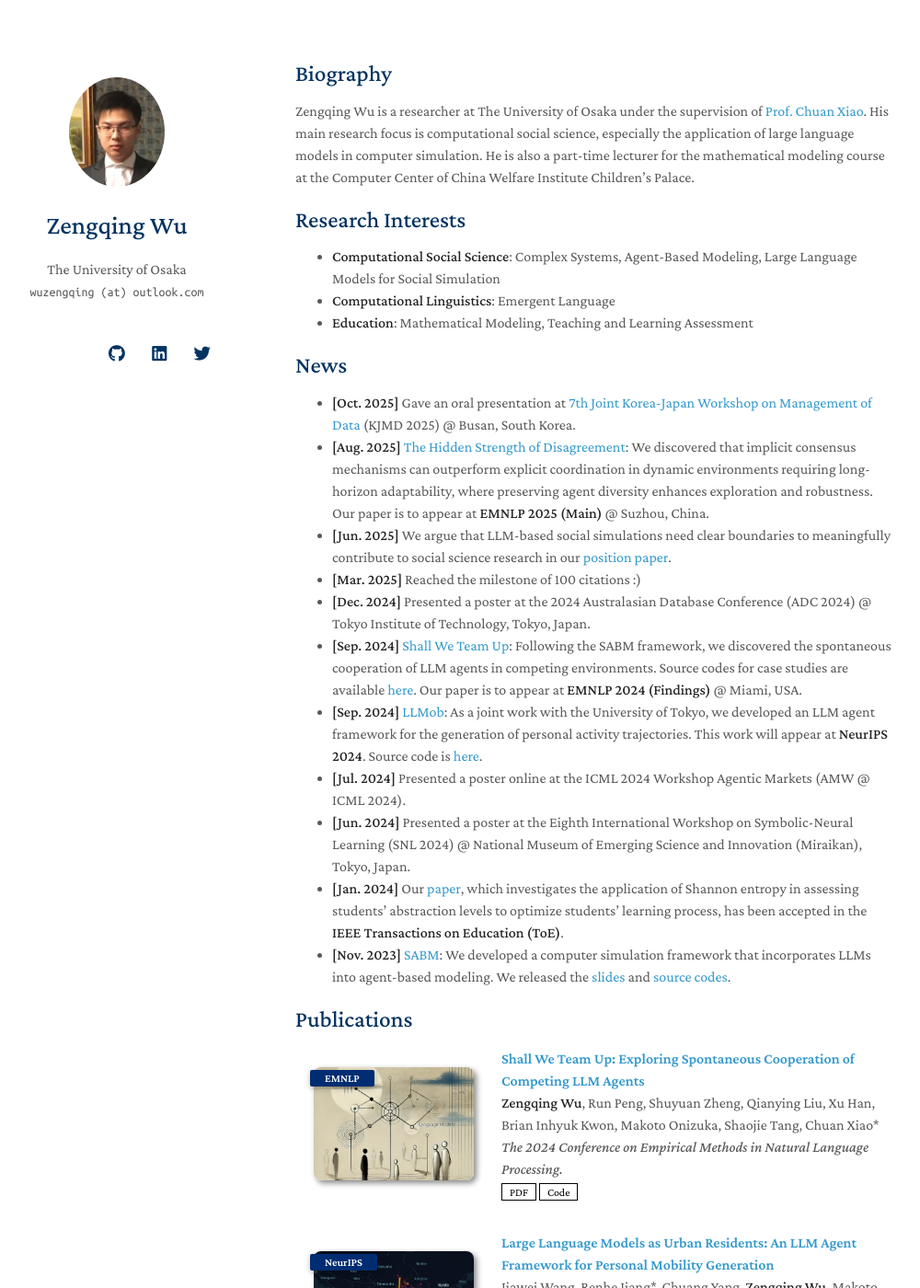
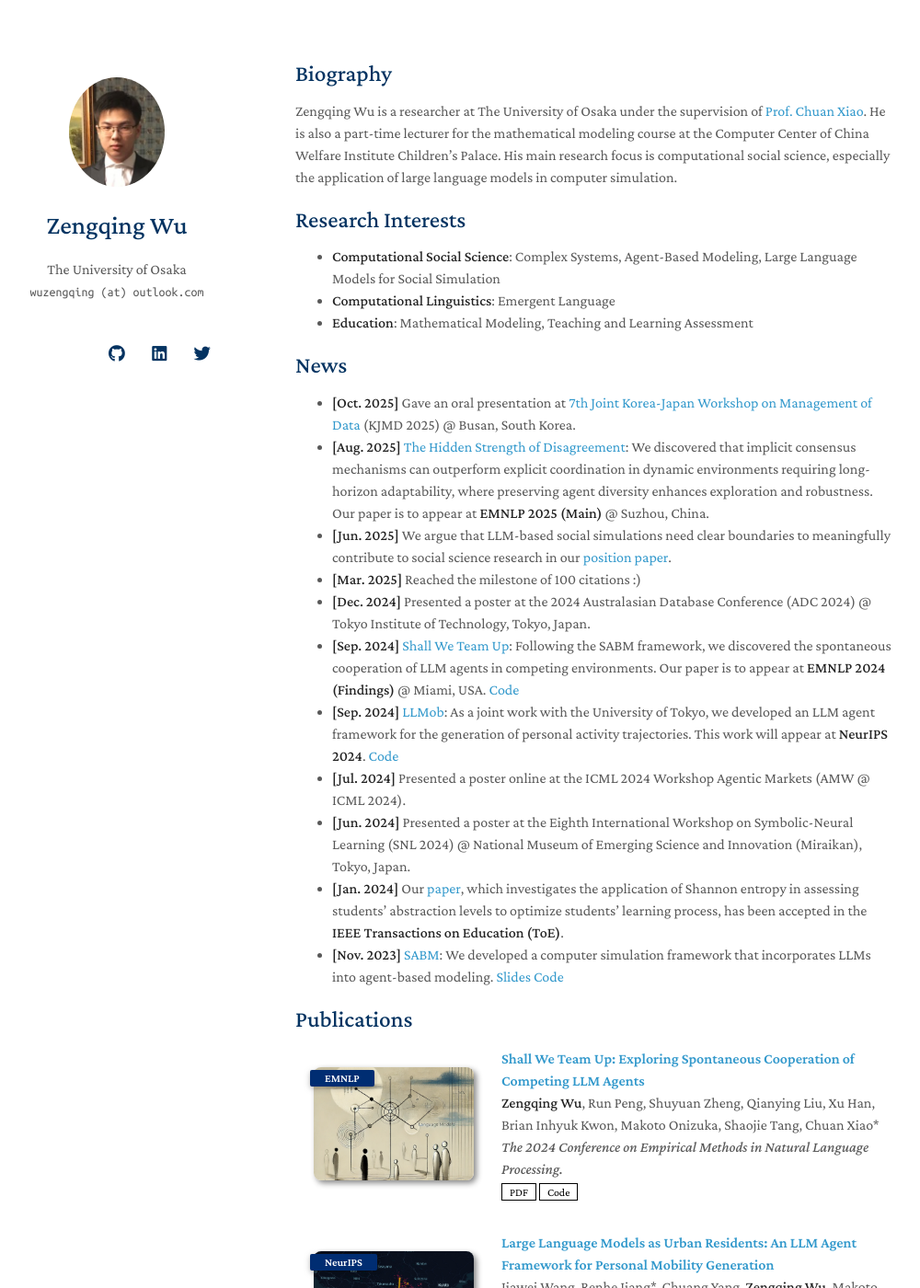
Before and after one commit to wuzengqing001225/wuzengqing001225.github.io, a Jekyll site: the page built from index.md, in a window 1280 px wide and 1400 px high. Shown: the whole window at 92% size, without its empty margins (149-1149 px from the left). Built offline with Jekyll 4.4.1, drawn with Linux system fonts in a browser that asks for light colours; nearby versions of some CDN libraries; a style sheet for code colours, icons or effects is not loaded; our own code applies the rules of GitHub Pages for plain Markdown files.

Commit message:
Update index.md

```diff
--- a/index.md
+++ b/index.md
@@ -4,7 +4,7 @@ layout: homepage
 
 ## Biography
 
-Zengqing Wu is a researcher at The University of Osaka under the supervision of [Prof. Chuan Xiao](https://sites.google.com/site/chuanxiao1983/home). His main research focus is computational social science, especially the application of large language models in computer simulation. He is also a part-time lecturer for the mathematical modeling course at the Computer Center of China Welfare Institute Children's Palace.
+Zengqing Wu is a researcher at The University of Osaka under the supervision of [Prof. Chuan Xiao](https://sites.google.com/site/chuanxiao1983/home). He is also a part-time lecturer for the mathematical modeling course at the Computer Center of China Welfare Institute Children's Palace. His main research focus is computational social science, especially the application of large language models in computer simulation.
 
 <!-- [[Japanese Page](./jp.md)] [[Chinese Page](./cn.md)] -->
 
@@ -21,12 +21,12 @@ Zengqing Wu is a researcher at The University of Osaka under the supervision of
 - **[Jun. 2025]** We argue that LLM-based social simulations need clear boundaries to meaningfully contribute to social science research in our [position paper](https://arxiv.org/abs/2506.19806).
 - **[Mar. 2025]** Reached the milestone of 100 citations :)
 - **[Dec. 2024]** Presented a poster at the 2024 Australasian Database Conference (ADC 2024) @ Tokyo Institute of Technology, Tokyo, Japan.
-- **[Sep. 2024]** [Shall We Team Up](https://arxiv.org/abs/2402.12327): Following the SABM framework, we discovered the spontaneous cooperation of LLM agents in competing environments. Source codes for case studies are available [here](https://github.com/wuzengqing001225/SABM_ShallWeTeamUp). Our paper is to appear at **EMNLP 2024 (Findings)** @ Miami, USA.
-- **[Sep. 2024]** [LLMob](https://arxiv.org/abs/2402.14744): As a joint work with the University of Tokyo, we developed an LLM agent framework for the generation of personal activity trajectories. This work will appear at **NeurIPS 2024**. Source code is [here](https://github.com/Wangjw6/LLMob/).
+- **[Sep. 2024]** [Shall We Team Up](https://arxiv.org/abs/2402.12327): Following the SABM framework, we discovered the spontaneous cooperation of LLM agents in competing environments. Our paper is to appear at **EMNLP 2024 (Findings)** @ Miami, USA. [Code](https://github.com/wuzengqing001225/SABM_ShallWeTeamUp)
+- **[Sep. 2024]** [LLMob](https://arxiv.org/abs/2402.14744): As a joint work with the University of Tokyo, we developed an LLM agent framework for the generation of personal activity trajectories. This work will appear at **NeurIPS 2024**. [Code](https://github.com/Wangjw6/LLMob/)
 - **[Jul. 2024]** Presented a poster online at the ICML 2024 Workshop Agentic Markets (AMW @ ICML 2024).
 - **[Jun. 2024]** Presented a poster at the Eighth International Workshop on Symbolic-Neural Learning (SNL 2024) @ National Museum of Emerging Science and Innovation (Miraikan), Tokyo, Japan.
 - **[Jan. 2024]** Our [paper](https://drive.google.com/file/d/1OHINx0XsqTKS-rHOJCTqdY8Cz664Beez/view), which investigates the application of Shannon entropy in assessing students' abstraction levels to optimize students' learning process, has been accepted in the **IEEE Transactions on Education (ToE)**.
-- **[Nov. 2023]** [SABM](https://arxiv.org/abs/2311.06330): We developed a computer simulation framework that incorporates LLMs into agent-based modeling. We released the [slides](https://docs.google.com/presentation/d/1GqLjlsjfaN-sbNvLENkAnx8OMlSgeUcz/edit?usp=sharing&ouid=110669723869294635935&rtpof=true&sd=true) and [source codes](https://github.com/Roihn/SABM).
+- **[Nov. 2023]** [SABM](https://arxiv.org/abs/2311.06330): We developed a computer simulation framework that incorporates LLMs into agent-based modeling. [Slides](https://docs.google.com/presentation/d/1GqLjlsjfaN-sbNvLENkAnx8OMlSgeUcz/edit?usp=sharing&ouid=110669723869294635935&rtpof=true&sd=true) [Code](https://github.com/Roihn/SABM)
 
 {% include_relative _includes/publications.md %}
 
@@ -35,7 +35,6 @@ Zengqing Wu is a researcher at The University of Osaka under the supervision of
 ## Education
 - M.Eng. in Informatics, Kyoto University, 2025<br/>
   Supervised by Prof. [Takayuki Ito](https://researchmap.jp/takayuki.ito)
-
 - B.A. in Human Sciences, Osaka University, 2023<br/>
   Supervised by Prof. [Christian Etzrodt](https://researchmap.jp/7000013493?lang=en) and Prof. [Chuan Xiao](https://sites.google.com/site/chuanxiao1983/home)
 
```
